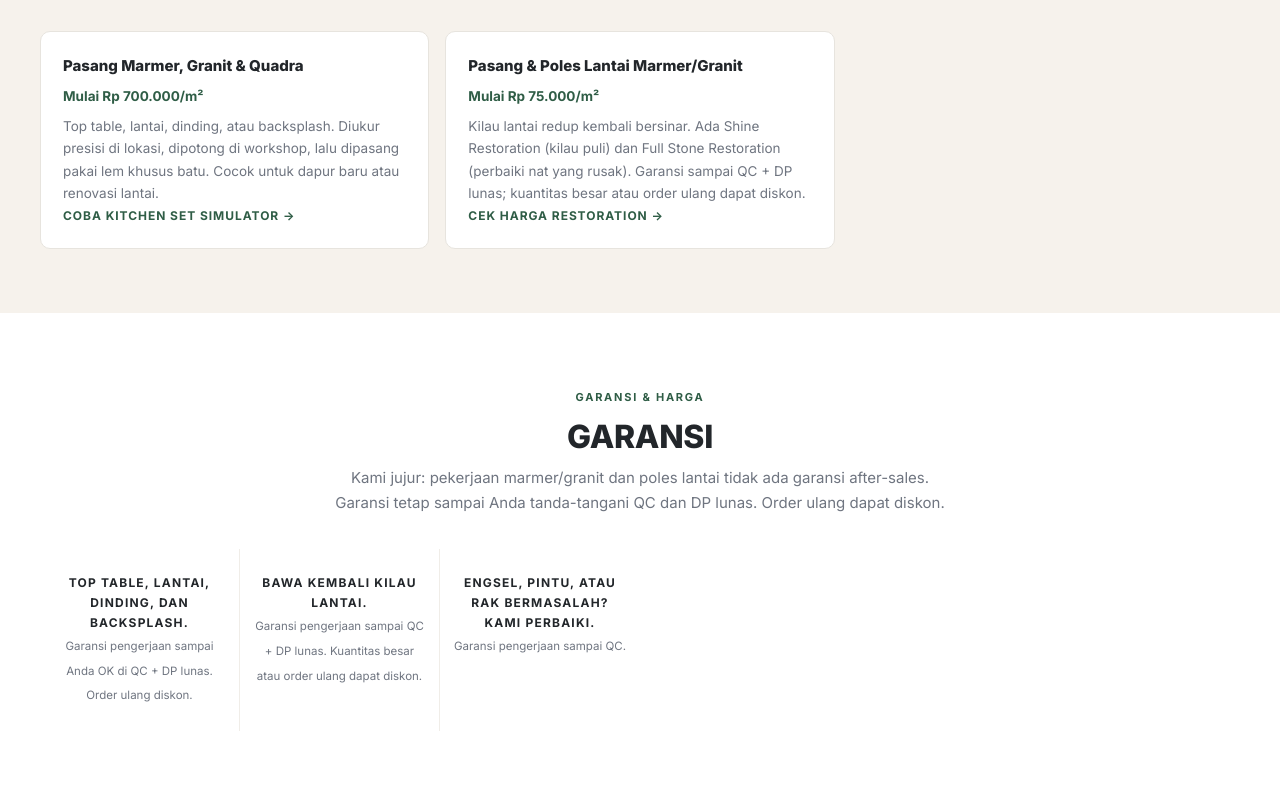
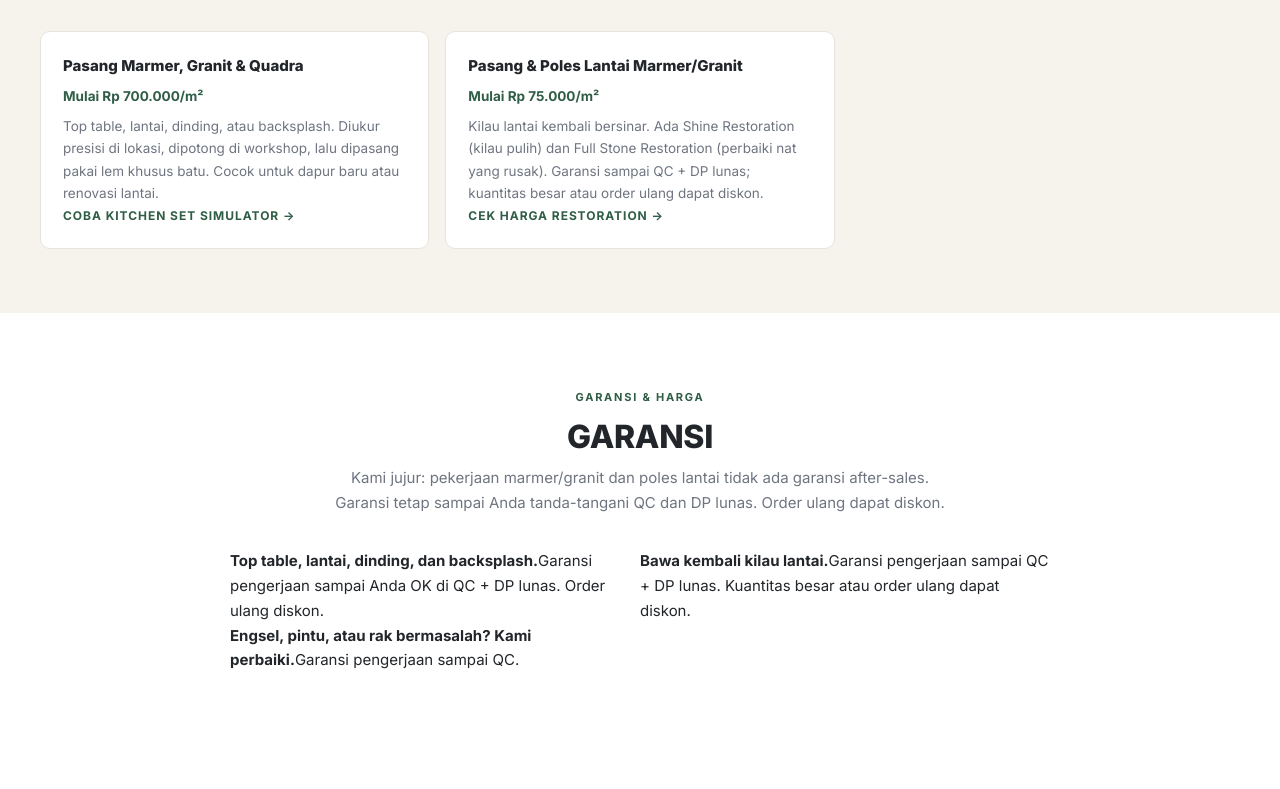
Before and after one commit to rayfurnitureandstone-wq/rayfurniture-and-stone, an Astro site: page / in a window 1280 px wide. Shown: the part 1551-2340 px from the top of the page. Built offline with nearby package versions, Linux system fonts and the light colour scheme; Astro itself is replaced by a stand-in of ours.

Commit message:
apply logo baru + centering kolom garansi + typo fixes

```diff
--- a/src/layouts/Base.astro
+++ b/src/layouts/Base.astro
@@ -15,7 +15,7 @@ const isOn = (h) => (h === '/' ? path === '/' : path.startsWith(h));
   <meta name="description" content={description}>
   <link rel="canonical" href={`${site.origin}${path === '/' ? '/' : path}`}>
   {noindex && <meta name="robots" content="noindex"> }
-  <link rel="icon" href="/images/ray-furniture-stone-logo.png">
+  <link rel="icon" href="/images/logo-new.png">
   <meta property="og:site_name" content={site.name}>
   <meta property="og:locale" content="id_ID">
   <meta property="og:url" content={`${site.origin}${path}`}>
@@ -45,8 +45,8 @@ const isOn = (h) => (h === '/' ? path === '/' : path.startsWith(h));
   <header class="site-head">
     <div class="wrap head-bar">
       <a class="logo" href="/">
-        <img src="/images/ray-furniture-stone-logo.png" alt="Logo Ray Furniture and Stone" width="36" height="36">
-        <span>Ray Furniture <b>&amp; Stone</b></span>
+      <img src="/images/logo-new.png" alt="Logo Ray Furniture and Stone" width="40" height="40">
+      <span>Ray Furniture <b>&amp; Stone</b></span>
       </a>
       <nav class="nav" aria-label="Navigasi utama">
         {nav.map(n => <a href={n.href} aria-current={isOn(n.href) ? 'page' : undefined}>{n.label}</a>)}
@@ -64,7 +64,7 @@ const isOn = (h) => (h === '/' ? path === '/' : path.startsWith(h));
   <div class="drawer" id="drawer" aria-hidden="true">
     <div class="drawer-panel">
       <button class="drawer-x" id="drawerClose" aria-label="Tutup menu">✕</button>
-      <a class="logo" href="/" style="margin-bottom:6px"><img src="/images/ray-furniture-stone-logo.png" alt="" width="30" height="30"><span>Ray Furniture <b>&amp; Stone</b></span></a>
+      <a class="logo" href="/" style="margin-bottom:6px"><img src="/images/logo-new.png" alt="Logo" width="30" height="30"><span>Ray Furniture <b>&amp; Stone</b></span></a>
       <h4>Menu</h4>
       {nav.map(n => <a href={n.href}>{n.label}</a>)}
       <h4>Hubungi Kami</h4>
@@ -81,7 +81,7 @@ const isOn = (h) => (h === '/' ? path === '/' : path.startsWith(h));
   <footer class="site-foot">
     <div class="wrap foot-grid">
       <div>
-        <a class="logo" href="/" style="color:#fff"><img src="/images/ray-furniture-stone-logo.png" alt="" width="34" height="34"><span style="color:#fff">Ray Furniture <b style="color:#7fbf9a">&amp; Stone</b></span></a>
+        <a class="logo" href="/" style="color:#fff"><img src="/images/logo-new.png" alt="Logo" width="32" height="32"><span style="color:#fff">Ray Furniture <b style="color:#7fbf9a">&amp; Stone</b></span></a>
         <p style="margin-top:12px">Jasa pembuatan kitchen set custom dan jasa pasang poles marmer atau granit di Cibubur. One stop solution untuk furniture, top table marmer &amp; granit, sampai poles lantai.</p>
         <div class="social">
           <a href="https://instagram.com/rayfurnitureandstone" aria-label="Instagram"><svg viewBox="0 0 24 24"><path d="M12 2.2c3.2 0 3.6 0 4.9.1 1.2.1 1.8.3 2.2.4.6.2 1 .5 1.4.9.4.4.7.8.9 1.4.2.4.4 1 .4 2.2.1 1.3.1 1.7.1 4.9s0 3.6-.1 4.9c0 1.2-.2 1.8-.4 2.2-.2.6-.5 1-.9 1.4-.4.4-.8.7-1.4.9-.4.2-1 .4-2.2.4-1.3.1-1.7.1-4.9.1s-3.6 0-4.9-.1c-1.2 0-1.8-.2-2.2-.4-.6-.2-1-.5-1.4-.9-.4-.4-.7-.8-.9-1.4-.2-.4-.4-1-.4-2.2C2.2 15.6 2.2 15.2 2.2 12s0-3.6.1-4.9c0-1.2.2-1.8.4-2.2.2-.6.5-1 .9-1.4.4-.4.8-.7 1.4-.9.4-.2 1-.4 2.2-.4C8.4 2.2 8.8 2.2 12 2.2zm0 1.8c-3.1 0-3.5 0-4.7.1-1.1.1-1.7.2-2.1.4-.5.2-.9.4-1.2.8-.4.3-.6.7-.8 1.2-.1.4-.3 1-.4 2.1-.1 1.2-.1 1.6-.1 4.7s0 3.5.1 4.7c.1 1.1.2 1.7.4 2.1.2.5.4.9.8 1.2.3.4.7.6 1.2.8.4.2 1 .3 2.1.4 1.2.1 1.6.1 4.7.1s3.5 0 4.7-.1c1.1-.1 1.7-.2 2.1-.4.5-.2.9-.4 1.2-.8.4-.3.6-.7.8-1.2.2-.4.3-1 .4-2.1.1-1.2.1-1.6.1-4.7s0-3.5-.1-4.7c-.1-1.1-.2-1.7-.4-2.1-.2-.5-.4-.9-.8-1.2-.3-.4-.7-.6-1.2-.8-.4-.2-1-.3-2.1-.4-1.2-.1-1.6-.1-4.7-.1zm0 3.1a5 5 0 1 1 0 10 5 5 0 0 1 0-10zm0 8.2a3.2 3.2 0 1 0 0-6.4 3.2 3.2 0 0 0 0 6.4zm6.4-8.4a1.2 1.2 0 1 1-2.4 0 1.2 1.2 0 0 1 2.4 0z"/></svg></a>
--- a/src/pages/index.astro
+++ b/src/pages/index.astro
@@ -51,7 +51,7 @@ const desc = 'Selain produksi kitchen set dan furniture custom, Ray Furniture &
         <article class="feat">
           <h3>Pasang &amp; Poles Lantai Marmer/Granit</h3>
           <p style="color:var(--green);font-weight:700;margin-bottom:8px">Mulai Rp 75.000/m²</p>
-          <p>Kilau lantai redup kembali bersinar. Ada Shine Restoration (kilau puli) dan Full Stone Restoration (perbaiki nat yang rusak). Garansi sampai QC + DP lunas; kuantitas besar atau order ulang dapat diskon.</p>
+          <p>Kilau lantai kembali bersinar. Ada Shine Restoration (kilau pulih) dan Full Stone Restoration (perbaiki nat yang rusak). Garansi sampai QC + DP lunas; kuantitas besar atau order ulang dapat diskon.</p>
           <p><a class="link-more" href="/about/#harga">Cek harga restoration →</a></p>
         </article>
       </div>
@@ -66,11 +66,11 @@ const desc = 'Selain produksi kitchen set dan furniture custom, Ray Furniture &
         <h2 class="h-sec" id="garansi-title">Garansi</h2>
         <p class="sub-sec">Kami jujur: pekerjaan marmer/granit dan poles lantai tidak ada garansi after-sales. Garansi tetap sampai Anda tanda-tangani QC dan DP lunas. Order ulang dapat diskon.</p>
       </div>
-      <div class="trust-grid">
+      <div class="trust-grid-wrap"><div class="guarantee-grid">
         {services.slice(1).map(s => (
-          <div><b>{s.lead}</b><span>{s.garansi}</span></div>
+          <article><b>{s.lead}</b><span>{s.garansi}</span></article>
         ))}
-      </div>
+      </div></div>
     </div>
   </section>
 
--- a/src/pages/what-news/[slug].astro
+++ b/src/pages/what-news/[slug].astro
@@ -26,7 +26,7 @@ const schema = {
   datePublished: iso,
   dateModified: iso,
   author: { '@type': 'Organization', name: author },
-  publisher: { '@type': 'Organization', name: site.name, logo: { '@type': 'ImageObject', url: `${site.origin}/images/ray-furniture-stone-logo.png` } },
+  publisher: { '@type': 'Organization', name: site.name, logo: { '@type': 'ImageObject', url: `${site.origin}/images/logo-new.png` } },
   mainEntityOfPage: `${site.origin}/what-news/${post.id}`,
 };
 ---
--- a/src/styles/global.css
+++ b/src/styles/global.css
@@ -254,8 +254,7 @@ details .ans{padding:0 0 16px;color:var(--muted);font-size:13.8px}
   .cat-grid{grid-template-columns:repeat(2,1fr)}
   .cat--sm{grid-template-columns:84px 1fr}
   .cat--sm img{width:84px;height:74px}
-  .trust-grid{grid-template-columns:repeat(3,1fr)}
-  .trust-grid div:nth-child(3n){border-right:0}
+    .trust-grid div:nth-child(3n){border-right:0}
   .two-col{grid-template-columns:1fr;gap:24px}
   .chips{grid-template-columns:repeat(2,1fr)}
   .feat-grid{grid-template-columns:1fr}
@@ -300,3 +299,7 @@ details .ans{padding:0 0 16px;color:var(--muted);font-size:13.8px}
 .feat-grid--2{grid-template-columns:repeat(2,1fr);max-width:920px;margin-inline:auto}
 .price-card{text-align:left}
 @media (max-width:860px){.feat-grid--2{grid-template-columns:1fr}}
+
+/* guarantee columns on garansi section */
+.guarantee-grid{display:grid;grid-template-columns:repeat(2,1fr);max-width:820px;margin-inline:auto}
+@media (max-width:860px){.guarantee-grid{grid-template-columns:1fr}}
```
Also changed, not shown: public/images/logo-new.png (added).
